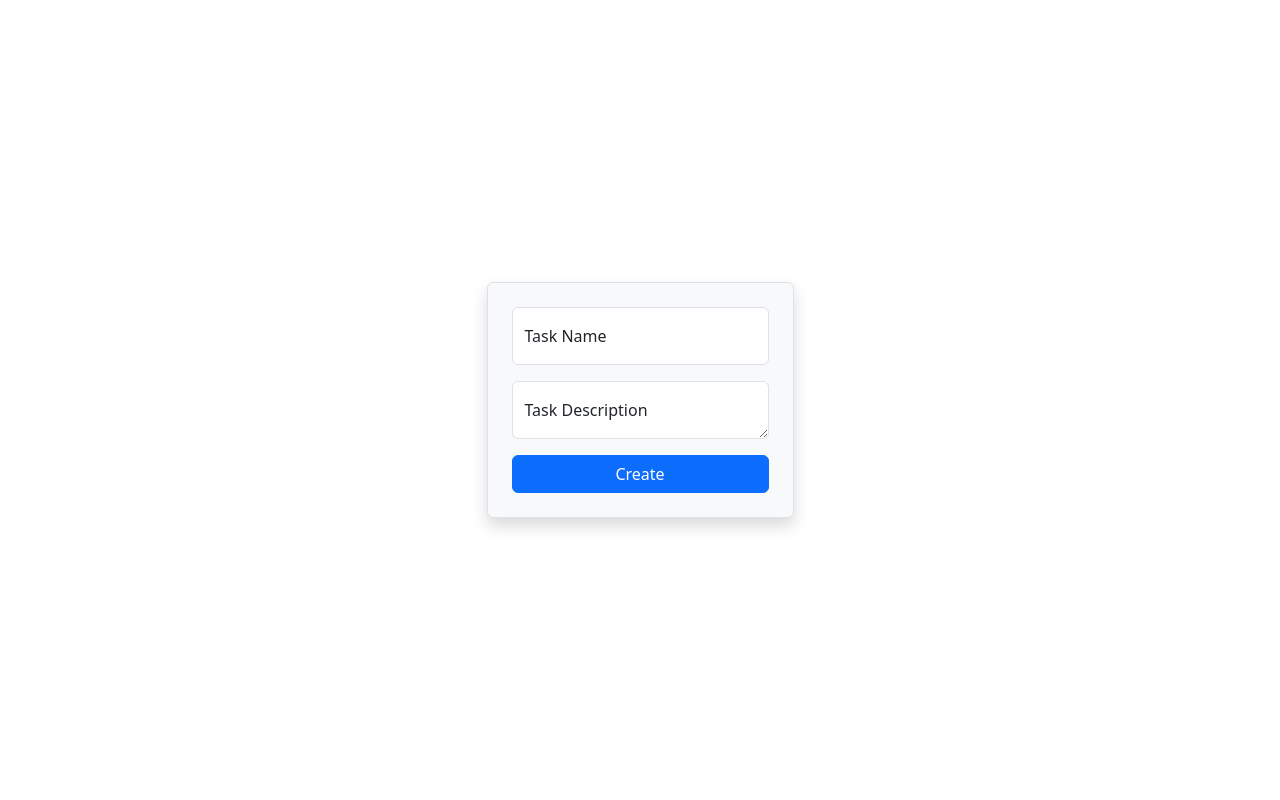
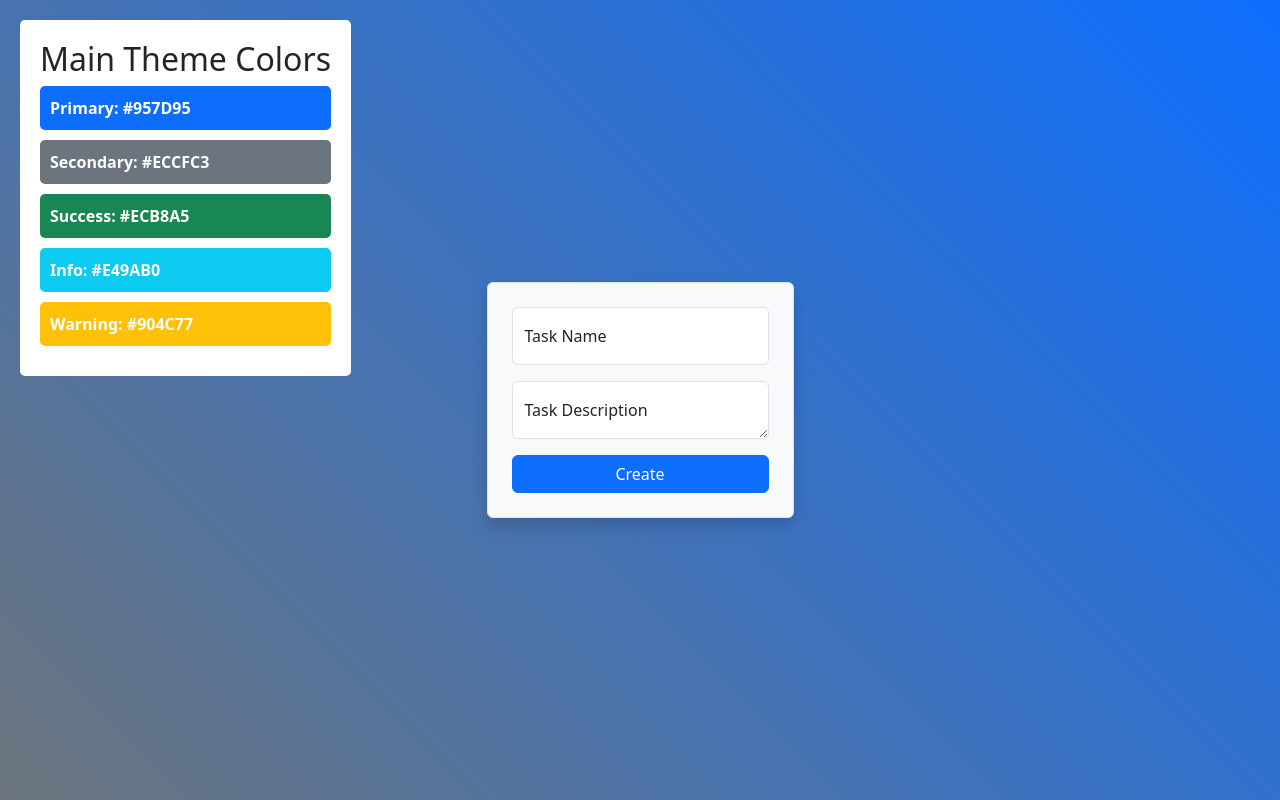
Before and after one commit to gkerickson/pomodoro, a React app: page / in a window 1280 px wide. Built offline with nearby package versions, Linux system fonts and the light colour scheme.

Commit message:
Basic bootstrap styling applied

```diff
--- a/package.json
+++ b/package.json
@@ -12,6 +12,7 @@
   "author": "Galen Erickson <gkerickson1@gmail.com>",
   "license": "MIT",
   "dependencies": {
+    "bootstrap": "^5.3.3",
     "react": "^18.3.1",
     "react-dom": "^18.3.1"
   },
@@ -20,8 +21,12 @@
     "@babel/core": "^7.25.2",
     "@babel/preset-react": "^7.24.7",
     "babel-loader": "^9.2.1",
+    "css-loader": "^7.1.2",
     "html-webpack-plugin": "^5.6.0",
     "process": "^0.11.10",
+    "sass": "^1.79.4",
+    "sass-loader": "^16.0.2",
+    "style-loader": "^4.0.0",
     "webpack": "^5.94.0",
     "webpack-cli": "^5.1.4",
     "webpack-dev-server": "^5.1.0"
--- a/public/styles.css
+++ /dev/null
@@ -1,57 +0,0 @@
-
-/*
-
-#957D95
-#ECCFC3
-#ECB8A5
-#E49AB0
-#904C77
-
-*/
-
-
-body {
-    padding: 20px 10%;
-    font-family: 'Franklin Gothic Medium', 'Arial Narrow', Arial, sans-serif;
-    /* background-image: linear-gradient(45deg, red, yellow); */
-    background-image: linear-gradient(45deg, #904C77, #ECCFC3);
-    min-height: 500px;
-}
-
-
-
-h1, h2 {
-    color: white;
-}
-
-.main {
-    background-color: #904C77;
-    padding: 50px 30px;
-    border-radius: 50px;
-}
-
-.section {
-    padding: 50px;
-}
-
-.task {
-    background-color: #e8ebf7;
-    padding: 20px 50px;
-    border-radius: 50px;
-    margin-bottom: 20px;
-}
-
-.task > p {
-    font-weight: bold;
-}
-
-.task > p, input {
-    display: block;
-    margin: 5px;
-    font-size: 16pt;
-    height: 20pt;
-}
-
-.task > button {
-    width: 100%;
-}
--- a/src/App.js
+++ b/src/App.js
@@ -1,5 +1,6 @@
 import React, { useState, useRef, useEffect } from "react";
 import CreateTaskComponent from "./components/CreateTaskComponent.js";
+import ThemeColors from "./components/ThemeColors.js";
 
 const centeredOnPage = {
     justifyContent: "center",
@@ -75,7 +76,9 @@ export default function App() {
     const mins = (timeRemaining / 1000 - secs) / 60;
 
     return !activeTask ?
-        <CreateTaskComponent addTask={submitNewTask} /> :
+        <>
+            <ThemeColors />
+            <CreateTaskComponent addTask={submitNewTask} /></> :
         <div style={{ ...centeredOnPage }}>
             <div className="row w-75">
                 <div className="col">
--- /dev/null
+++ b/src/components/ThemeColors.js
@@ -0,0 +1,28 @@
+// src/ThemeColors.js
+import React from 'react';
+import '../styles.scss'; // Import the Sass file
+
+const ThemeColors = () => {
+    return (
+        <div className="theme-colors">
+            <h2>Main Theme Colors</h2>
+            <div className="color-swatch primary">
+                Primary: #957D95
+            </div>
+            <div className="color-swatch secondary">
+                Secondary: #ECCFC3
+            </div>
+            <div className="color-swatch success">
+                Success: #ECB8A5
+            </div>
+            <div className="color-swatch info">
+                Info: #E49AB0
+            </div>
+            <div className="color-swatch warning">
+                Warning: #904C77
+            </div>
+        </div>
+    );
+};
+
+export default ThemeColors;
--- a/src/index.js
+++ b/src/index.js
@@ -1,6 +1,7 @@
 import React from 'react';
 import ReactDOM from 'react-dom/client';
 import App from './App.js';
+import './styles.scss';
 
 const rootNode = document.getElementById('root');
 const root     = ReactDOM.createRoot(rootNode);
--- /dev/null
+++ b/src/styles.scss
@@ -0,0 +1,56 @@
+
+// $primary: #ECCFC3;
+// $secondary: #957D95;
+// $success: #ECB8A5;
+// $info: #E49AB0;
+// $warning: #904C77;
+// $light: $secondary;
+// $dark: yellow;
+
+// $body-color: white;
+
+// $btn-primary-bg: $primary;
+// $btn-primary-color: white;
+
+@import "../node_modules/bootstrap/scss/bootstrap";
+
+body {
+    background-image: linear-gradient(45deg, $secondary, $primary);
+}
+
+.theme-colors {
+    position: absolute;
+    top: 20px;
+    left: 20px;
+    background-color: white;
+    padding: 20px;
+    border-radius: 5px;
+}
+
+.color-swatch {
+    padding: 10px;
+    margin-bottom: 10px;
+    border-radius: 5px;
+    color: white;
+    font-weight: bold;
+}
+
+.color-swatch.primary {
+    background-color: $primary;
+}
+
+.color-swatch.secondary {
+    background-color: $secondary;
+}
+
+.color-swatch.success {
+    background-color: $success;
+}
+
+.color-swatch.info {
+    background-color: $info;
+}
+
+.color-swatch.warning {
+    background-color: $warning;
+}
--- a/webpack.config.cjs
+++ b/webpack.config.cjs
@@ -12,8 +12,8 @@ module.exports = {
       exclude: /node_modules/,
       use: 'babel-loader'
     }, {
-      test: /\.css$/,
-      use: 'file-loader'
+      test: /\.scss$/,
+      use: ['style-loader', 'css-loader', 'sass-loader']
     }]
   },
   plugins: [
```
Also changed, not shown: 2 other files (tests, documents, lock files or other folders).
